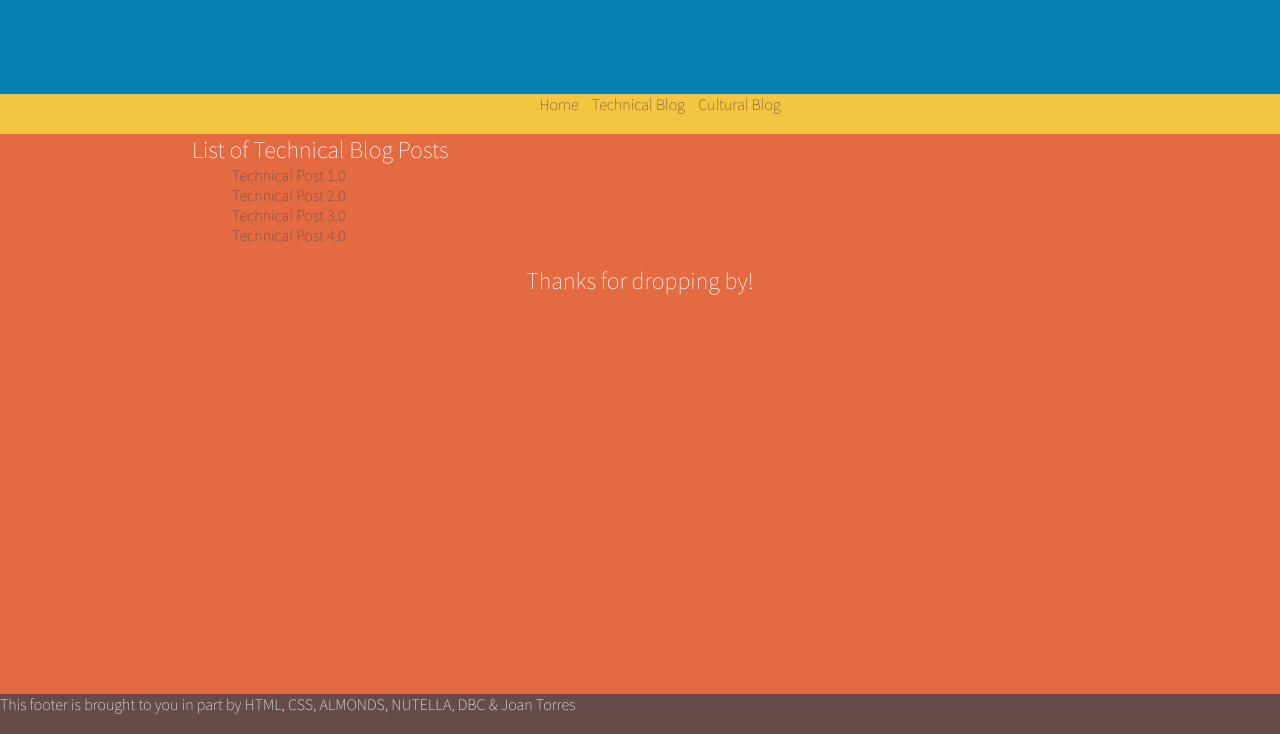
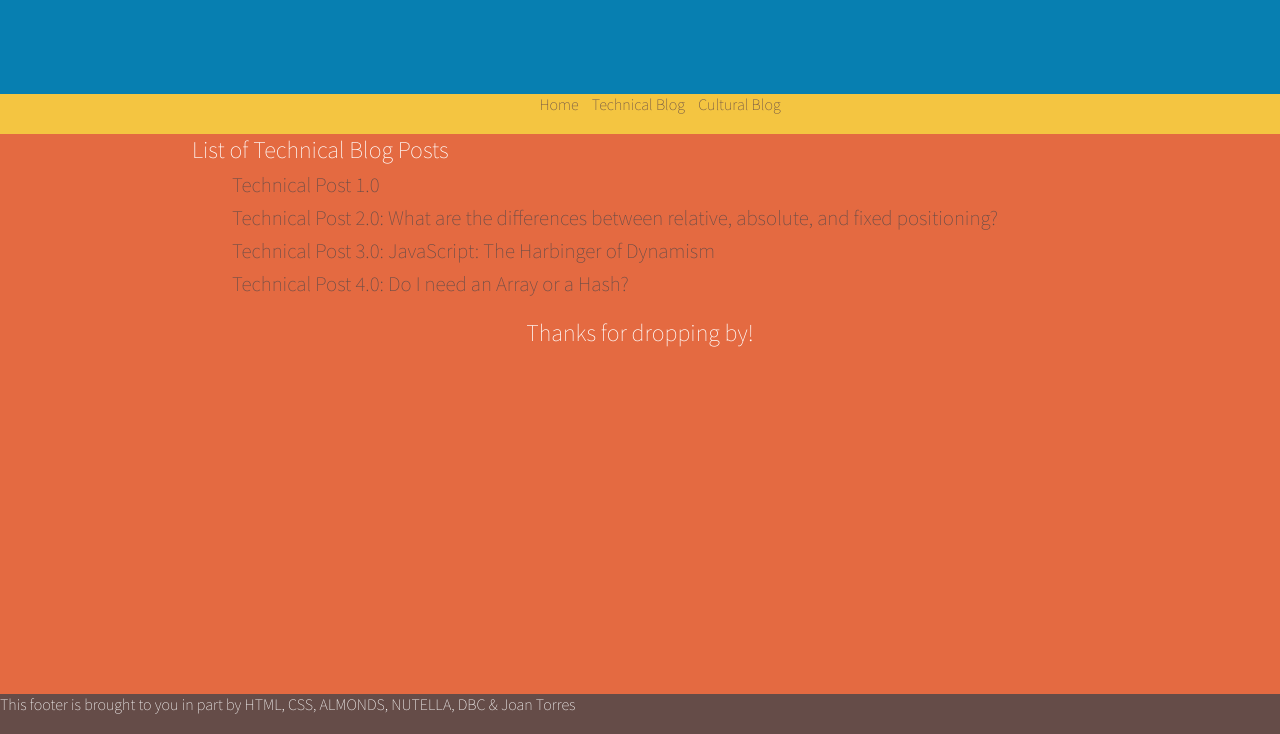
Before and after one commit to Gunga/Gunga.github.io, a plain HTML site: page blog-posts/technical.html in a window 1280 px wide. Shown: the part 66-800 px from the top of the page. Drawn offline with Linux system fonts and the light colour scheme.

Commit message:
updating styles to list of posts

```diff
--- a/blog-posts/stylesheet.css
+++ b/blog-posts/stylesheet.css
@@ -83,3 +83,4 @@ figcaption{text-align: center;}
 table{margin:auto;}
 th{padding:2px 10px; background-color: #333}
 .examples{text-align: center}
+.post-list li{ margin:7px 0; font-size: 1.3em}
--- a/blog-posts/technical.html
+++ b/blog-posts/technical.html
@@ -14,17 +14,17 @@
       <ul>
         <li><a href="http://gunga.github.io/">Home</a></li>
         <li><a href="technical.html">Technical Blog</a></li>
-        <li><a href="week1_cultural.html">Cultural Blog</a></li>
+        <li><a href="week3_cultural.html">Cultural Blog</a></li>
       </ul>
     </nav>
     <div id="contentArea">
       <article>
         <h2>List of Technical Blog Posts</h2>
-          <ul>
+          <ul class="post-list">
             <li><a href="week1_technical.html">Technical Post 1.0</a></li>
-            <li><a href="week2_technical.html">Technical Post 2.0</a></li>
-            <li><a href="week3_technical.html">Technical Post 3.0</a></li>
-            <li><a href="week4_technical.html">Technical Post 4.0</a></li>
+            <li><a href="week2_technical.html">Technical Post 2.0: What are the differences between relative, absolute, and fixed positioning?</a></li>
+            <li><a href="week3_technical.html">Technical Post 3.0: JavaScript: The Harbinger of Dynamism</a></li>
+            <li><a href="week4_technical.html">Technical Post 4.0: Do I need an Array or a Hash?</a></li>
           </ul>
           <h2 id="thanks">Thanks for dropping by!</h2>
       </article>
```
